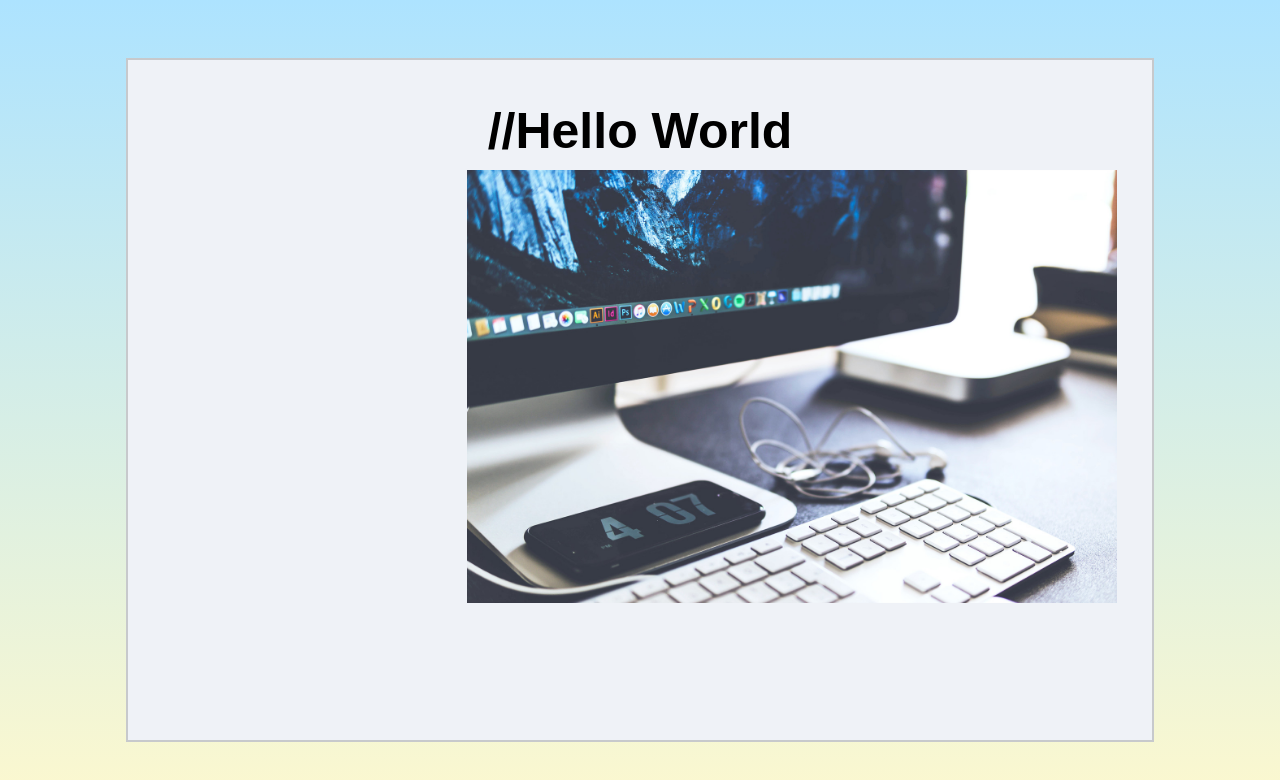
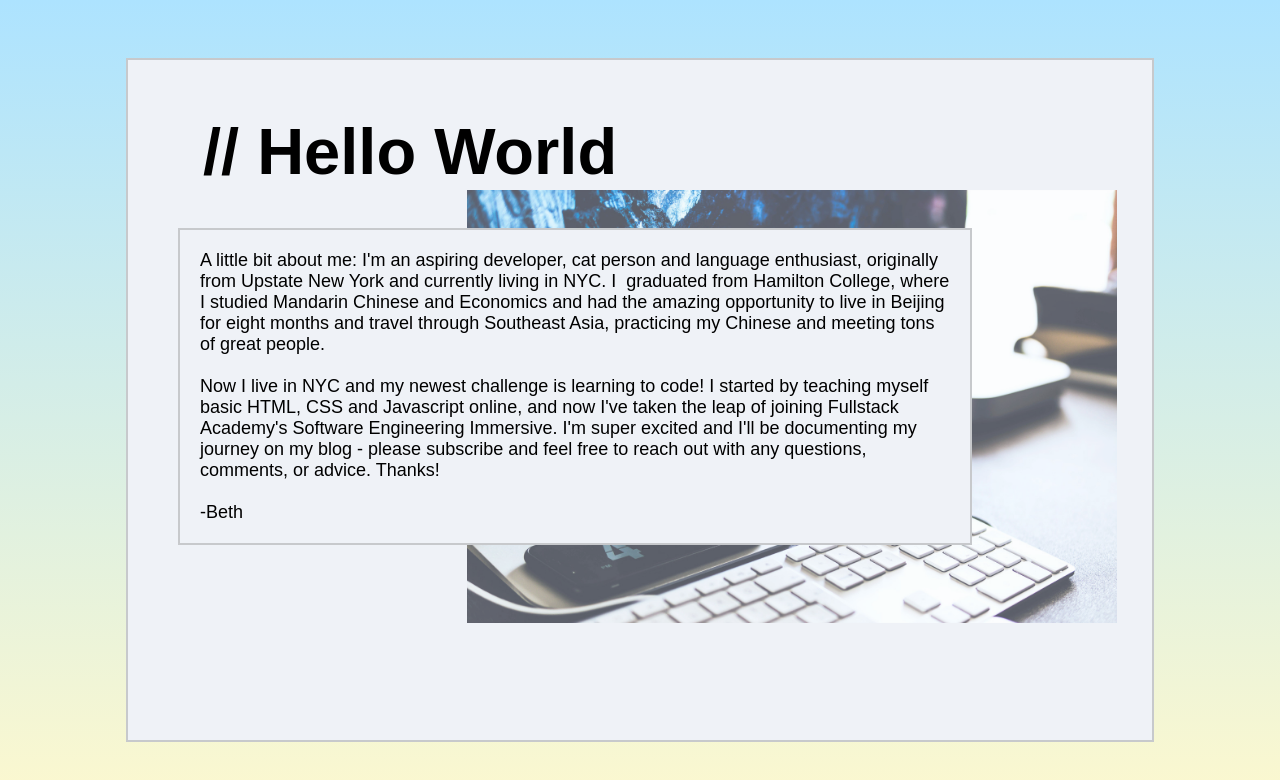
Before and after one commit to bethbarnes/bethcbarnes.com, a React (Create React App) app: page /about in a window 1280 px wide. Shown: the top 780 px of the page. Built offline with nearby package versions, Linux system fonts and the light colour scheme.

Commit message:
feat(About): adds and positions text box

```diff
--- a/src/About.js
+++ b/src/About.js
@@ -8,11 +8,20 @@ class About extends Component {
   render() {
     return (
       <div className="About">
-        <div className="inner-white-container">
-          <h2 className="about-header"> {'//Hello World'} </h2>
+        <div className="inner-white-container gray-border">
+          <h2 className="about-header"> {'// Hello World'} </h2>
           <img className="desktop-image"
                 alt="desktop"
                 src="/desktop-image.jpg"/>
+          <p className="about-me-text gray-border">
+          A little bit about me: I'm an aspiring developer, cat person and language enthusiast, originally from Upstate New York and currently living in NYC. I  graduated from Hamilton College, where I studied Mandarin Chinese and Economics and had the amazing opportunity to live in Beijing for eight months and travel through Southeast Asia, practicing my Chinese and meeting tons of great people.
+        <br/>
+        <br/>
+          Now I live in NYC and my newest challenge is learning to code! I started by teaching myself basic HTML, CSS and Javascript online, and now I've taken the leap of joining Fullstack Academy's Software Engineering Immersive. I'm super excited and I'll be documenting my journey on my blog - please subscribe and feel free to reach out with any questions, comments, or advice. Thanks!
+        <br/>
+        <br/>
+          -Beth
+          </p>
         </div>
       </div>
     )
--- a/src/Home.js
+++ b/src/Home.js
@@ -4,6 +4,8 @@ import { Link } from 'react-router-dom'
 import About from './About.js'
 
 //TODO: add transition to next pages
+
+//TODO: some sort of fade in with my name and pick and stuff
 
 class Home extends Component {
   render() {
--- a/src/index.css
+++ b/src/index.css
@@ -22,16 +22,15 @@ body {
   width: 80vw;
   height: 85vh;
   position: relative;
-  border-style: solid;
-  border-width: 2px;
-  border-color: #c7c9cc;
 }
 
 .desktop-image {
   width: 650px;
   position: absolute;
-  top: 110px;
+  top: 130px;
   right: 35px;
+  opacity: 0.8;
+  /* z-index: -1; */
 }
 
 .name-picture-container {
@@ -40,6 +39,17 @@ body {
   display: flex;
   flex-direction: row;
   justify-content: center;
+}
+
+.about-me-text {
+  position: absolute;
+  left: 50px;
+  top: 150px;
+  width: 750px;
+  background-color: #eff2f7;
+  font-size: 18px;
+  text-align: left;
+  padding: 20px;
 }
 
 .name-picture-item {
@@ -79,5 +89,14 @@ body {
 }
 
 .about-header {
-  font-size: 50px;
+  font-size: 65px;
+  left: 75px;
+  position: absolute;
+  z-index: 1;
 }
+
+.gray-border {
+  border-style: solid;
+  border-width: 2px;
+  border-color: #c7c9cc;
+}
```
